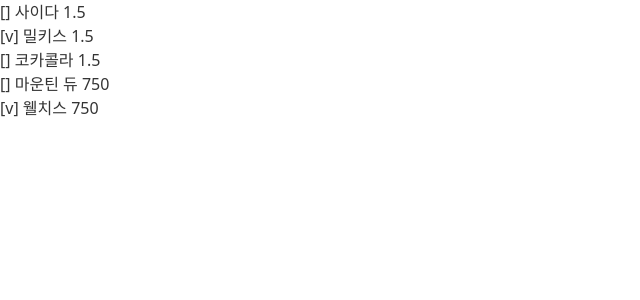
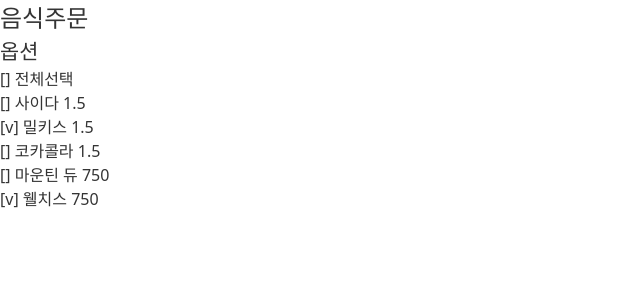
Before and after one commit to kkwonju/2023_04_react_test, a React (Create React App) app: page / in a window 1280 px wide. Shown: the top 300 px of the page, without its empty margins (0-640 px from the left). Built offline with nearby package versions, Linux system fonts and the light colour scheme; a web font is replaced by a local one.

Commit message:
주문 기능 구현 중_2, 전체 선택 기능 구현 ( 전부 체크 또는 해제 )

```diff
--- a/src/Order.js
+++ b/src/Order.js
@@ -21,13 +21,35 @@
     const newOptionCheckeds = optionCheckeds.map((el, _index) => _index == index ? !el : el);
     setOptionCheckeds(newOptionCheckeds);
   }
+  const btnAllChecked = optionCheckeds.every((el) => el);
+
+  const toggleAllChecked = () => {
+    if (btnAllChecked){
+      // 전부 체크를 해제해야함
+      const newOptionCheckeds = optionCheckeds.map((el) => false);
+      setOptionCheckeds(newOptionCheckeds);
+    } else {
+      // 전부 체크
+      const newOptionCheckeds = optionCheckeds.map((el) => true);
+      setOptionCheckeds(newOptionCheckeds);
+    }
+  }
 
   return (
     <>
-      <h1>음식 주문</h1>
+      <h2 style={{ fontSize: "1.5em" }}>음식주문</h2>
+
+      <h2 style={{ fontSize: "1.3em" }}>옵션</h2>
+
+      <span
+        style={{ userSelect: 'none', cursor: 'pointer' }}
+        onClick={toggleAllChecked}>
+        {btnAllChecked ? "[v]" : "[]"} 전체선택
+      </span>
+
       <ul>
         {options.map((option, index) => (
-          <li style={{ userSelect: 'none' , cursor: 'pointer'}} key={option} onClick={() => toggleOptionCheck(index)}>
+          <li style={{ userSelect: 'none', cursor: 'pointer' }} key={option} onClick={() => toggleOptionCheck(index)}>
             {optionCheckeds[index] ? "[v] " : "[] "}
             {option}
           </li>
```
